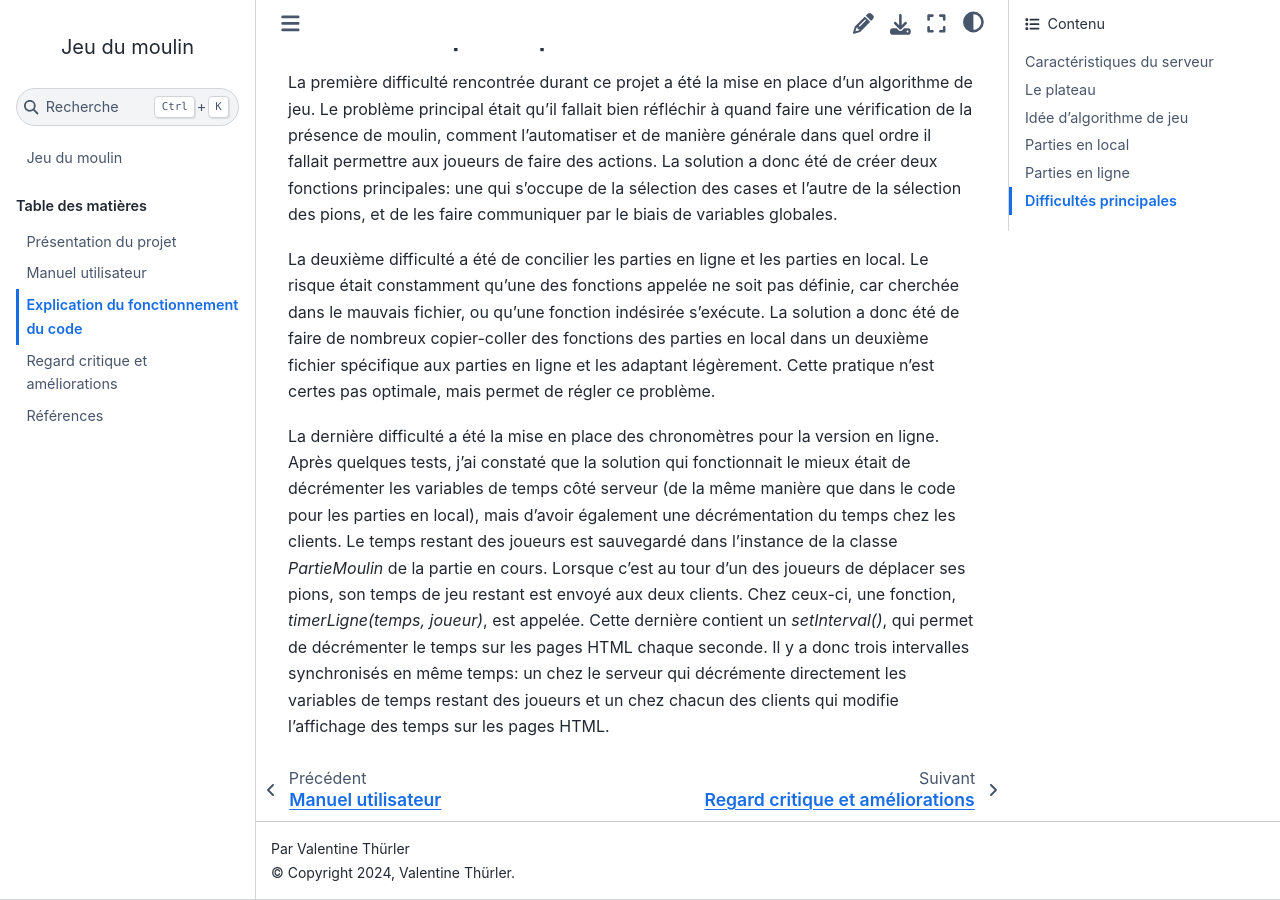
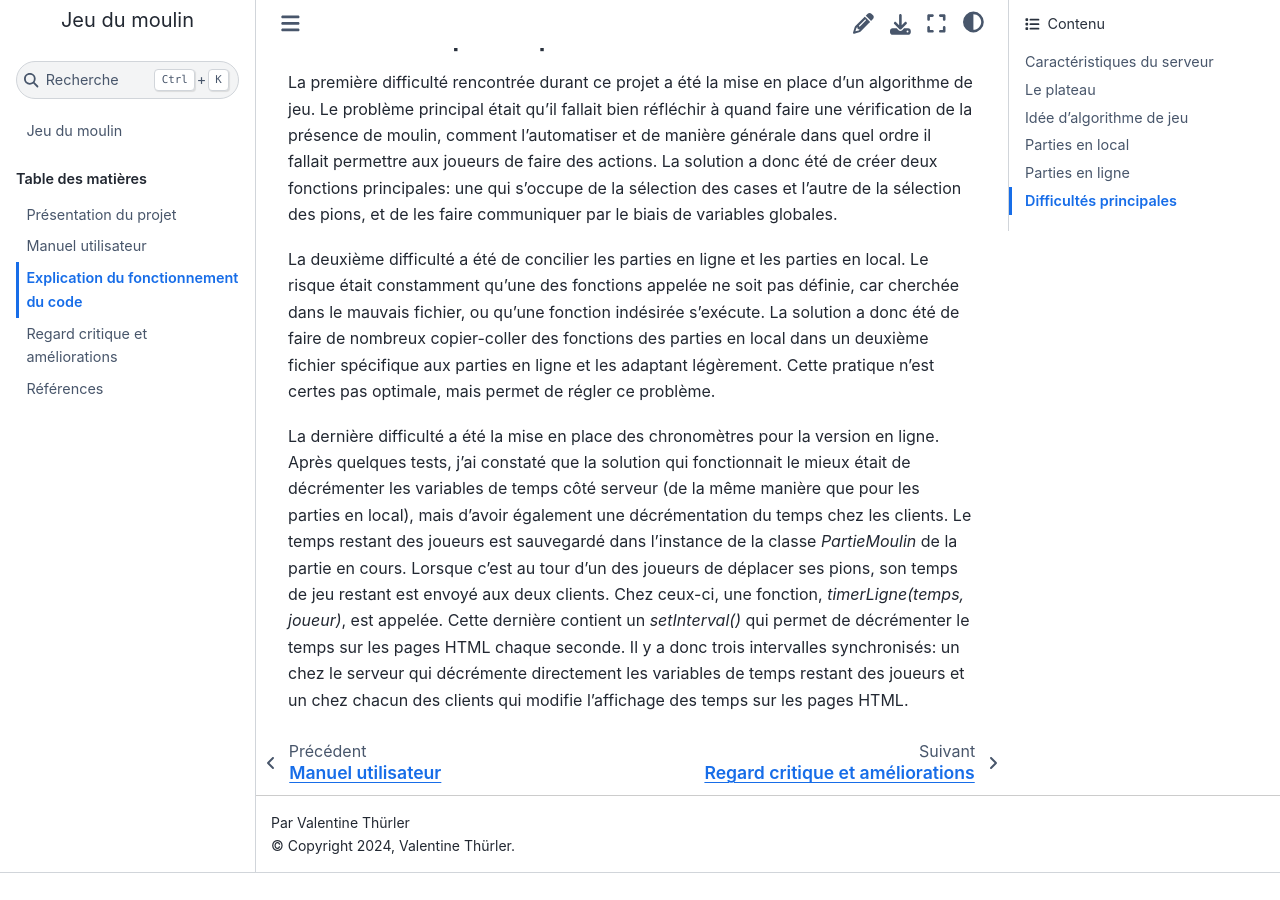
Before and after one commit to valentinethrlr/projet_moulin_documentation, a Sphinx documentation site: the page built from source/explication.md, in a window 1280 px wide and 900 px high, scrolled down 18687 px. Built offline with Sphinx 7.4.7 and the Sphinx Book theme 1.1.4, drawn with Linux system fonts in a browser that asks for light colours; cross-references to code outside the pages are shown as plain code; after the commit the page ends 19560 px from its top, so only the background shows below that.

Commit message:
relecture

```diff
--- a/source/explication.md
+++ b/source/explication.md
@@ -447,4 +447,4 @@ La première difficulté rencontrée durant ce projet a été la mise en place d
 
 La deuxième difficulté a été de concilier les parties en ligne et les parties en local. Le risque était constamment qu'une des fonctions appelée ne soit pas définie, car cherchée dans le mauvais fichier, ou qu'une fonction indésirée s'exécute. La solution a donc été de faire de nombreux copier-coller des fonctions des parties en local dans un deuxième fichier spécifique aux parties en ligne et les adaptant légèrement. Cette pratique n'est certes pas optimale, mais permet de régler ce problème.
 
-La dernière difficulté a été la mise en place des chronomètres pour la version en ligne. Après quelques tests, j'ai constaté que la solution qui fonctionnait le mieux était de décrémenter les variables de temps côté serveur (de la même manière que dans le code pour les parties en local), mais d'avoir également une décrémentation du temps chez les clients. Le temps restant des joueurs est sauvegardé dans l'instance de la classe <em>PartieMoulin</em> de la partie en cours. Lorsque c'est au tour d'un des joueurs de déplacer ses pions, son temps de jeu restant est envoyé aux deux clients. Chez ceux-ci, une fonction, <em>timerLigne(temps, joueur)</em>, est appelée. Cette dernière contient un <em>setInterval()</em>, qui permet de décrémenter le temps sur les pages HTML chaque seconde. Il y a donc trois intervalles synchronisés en même temps: un chez le serveur qui décrémente directement les variables de temps restant des joueurs et un chez chacun des clients qui modifie l'affichage des temps sur les pages HTML.
+La dernière difficulté a été la mise en place des chronomètres pour la version en ligne. Après quelques tests, j'ai constaté que la solution qui fonctionnait le mieux était de décrémenter les variables de temps côté serveur (de la même manière que pour les parties en local), mais d'avoir également une décrémentation du temps chez les clients. Le temps restant des joueurs est sauvegardé dans l'instance de la classe <em>PartieMoulin</em> de la partie en cours. Lorsque c'est au tour d'un des joueurs de déplacer ses pions, son temps de jeu restant est envoyé aux deux clients. Chez ceux-ci, une fonction, <em>timerLigne(temps, joueur)</em>, est appelée. Cette dernière contient un <em>setInterval()</em> qui permet de décrémenter le temps sur les pages HTML chaque seconde. Il y a donc trois intervalles synchronisés: un chez le serveur qui décrémente directement les variables de temps restant des joueurs et un chez chacun des clients qui modifie l'affichage des temps sur les pages HTML.
```
